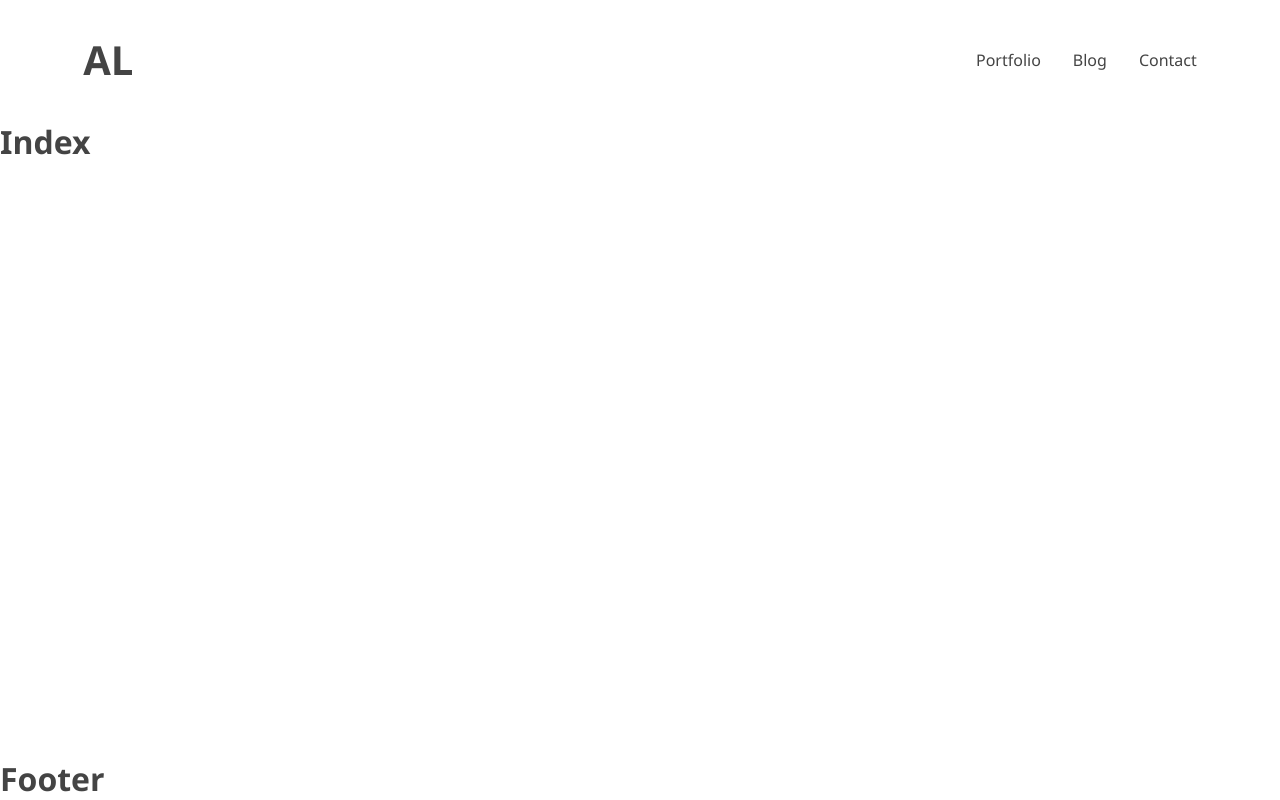
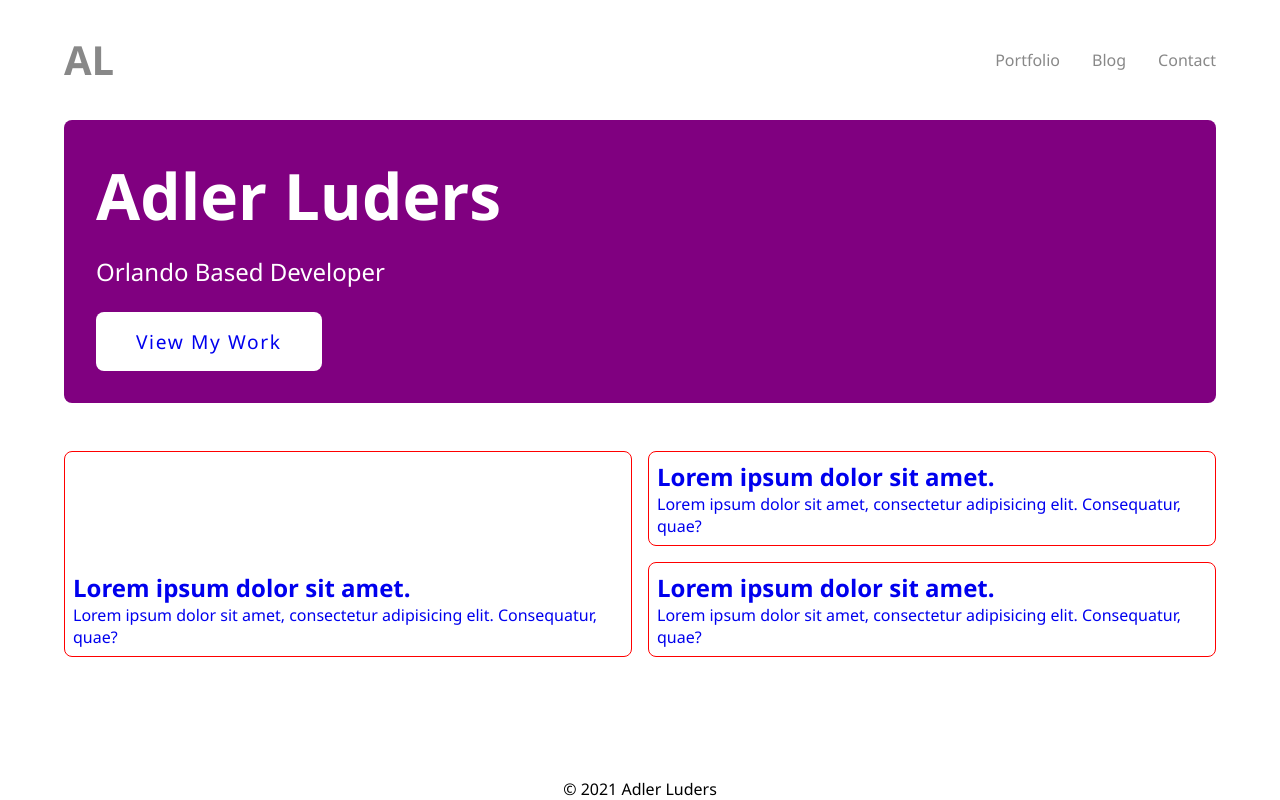
Before and after one commit to adluders/new-portfolio, a Gatsby site in the folder web/: page / in a window 1280 px wide. Built offline with nearby package versions, Linux system fonts and the light colour scheme; Gatsby itself is replaced by a stand-in of ours.

Commit message:
added project list

```diff
--- a/web/src/components/Footer.js
+++ b/web/src/components/Footer.js
@@ -3,12 +3,13 @@
 
 const FooterWrap = styled.footer`
   margin-top: auto;
+  text-align: center;
 `;
 
 const Footer = () => {
   return (
     <FooterWrap>
-      <h1>Footer</h1>
+      <p>&copy; {`${new Date().getFullYear()}`} Adler Luders </p>
     </FooterWrap>
   );
 };
--- /dev/null
+++ b/web/src/components/Hero.js
@@ -0,0 +1,51 @@
+import React from "react";
+import styled from "styled-components";
+import InnerLink from "./InnerLink";
+
+const Wrapper = styled.section`
+  border-radius: 0.5rem;
+  background-color: purple;
+`;
+
+const HeroMessage = styled.div`
+  text-transform: capitalize;
+
+  color: #fff;
+  margin: 2rem;
+
+  a {
+    @media screen and (max-width: 768px) {
+      margin: 0 auto;
+    }
+  }
+
+  @media screen and (max-width: 768px) {
+    text-align: center;
+  }
+`;
+
+const Title = styled.h1`
+  font-size: 4rem;
+  @media screen and (max-width: 505px) {
+    font-size: 3rem;
+  }
+`;
+
+const SubTitle = styled.p`
+  font-size: 1.5rem;
+  margin: 1rem 0 1.5rem;
+`;
+
+const Hero = () => {
+  return (
+    <Wrapper>
+      <HeroMessage>
+        <Title>adler luders</Title>
+        <SubTitle>orlando based developer</SubTitle>
+        <InnerLink userRoute="portfolio" text="view my work" />
+      </HeroMessage>
+    </Wrapper>
+  );
+};
+
+export default Hero;
--- /dev/null
+++ b/web/src/components/InnerLink.js
@@ -0,0 +1,29 @@
+import React from "react";
+import { Link } from "gatsby";
+import styled from "styled-components";
+
+const Wrapper = styled(Link)`
+  border-radius: 0.5rem;
+  border: 1px solid;
+  background-color: #fff;
+  padding: 1rem 2.5rem;
+  font-size: 1.2rem;
+  letter-spacing: 0.1rem;
+  display: flex;
+  justify-content: center;
+  align-items: center;
+  max-width: max-content;
+  border: none;
+  &:hover {
+    background-color: #eee;
+  }
+  &:focus {
+    color: black;
+  }
+`;
+
+const InnerLink = ({ userRoute, text }) => {
+  return <Wrapper to={`/${userRoute}`}>{text}</Wrapper>;
+};
+
+export default InnerLink;
--- a/web/src/components/Layout.js
+++ b/web/src/components/Layout.js
@@ -9,7 +9,9 @@
 const Wrapper = styled.div`
   display: flex;
   flex-direction: column;
+  max-width: 90%;
   min-height: 100vh;
+  margin: 0 auto;
   @media screen and (max-width: 505px) {
     margin: 0 1rem;
   }
--- a/web/src/components/MobileNav.js
+++ b/web/src/components/MobileNav.js
@@ -5,7 +5,7 @@
 
 const Wrapper = styled.nav`
   position: relative;
-  margin-top: 1.5rem;
+  margin: 1.5rem 0;
 `;
 
 const NavHeader = styled.div`
--- a/web/src/components/Navbar.js
+++ b/web/src/components/Navbar.js
@@ -6,7 +6,7 @@
   display: flex;
   align-items: center;
   justify-content: space-between;
-  width: 87%;
+  width: 100%;
   margin: 2rem auto;
 `;
 
@@ -19,6 +19,7 @@
 
 const NavLink = styled(Link)`
   border-bottom: 1px solid transparent;
+  color: #888;
   &:hover {
     color: #000;
   }
--- /dev/null
+++ b/web/src/components/ProjectItem.js
@@ -0,0 +1,33 @@
+import { Link } from "gatsby";
+import React from "react";
+import styled from "styled-components";
+
+const Wrapper = styled(Link)`
+  border-radius: 0.5rem;
+  border: solid red 1px;
+  display: flex;
+  align-items: flex-start;
+  justify-content: flex-end;
+  flex-direction: column;
+  padding: 0.5rem;
+
+  grid-row: ${({ featured }) => featured && "1 / 3"};
+`;
+
+const Title = styled.h2``;
+
+const SubTitle = styled.p``;
+
+const ProjectItem = ({ featured }) => {
+  return (
+    <Wrapper featured={featured} to={"/"}>
+      <Title>Lorem ipsum dolor sit amet.</Title>
+      <SubTitle>
+        Lorem ipsum dolor sit amet, consectetur adipisicing elit. Consequatur,
+        quae?
+      </SubTitle>
+    </Wrapper>
+  );
+};
+
+export default ProjectItem;
--- /dev/null
+++ b/web/src/components/ProjectList.js
@@ -0,0 +1,27 @@
+import React from "react";
+import styled from "styled-components";
+import ProjectItem from "./ProjectItem";
+
+const Wrapper = styled.section`
+  display: grid;
+  grid-template-columns: repeat(2, 1fr);
+  grid-template-rows: repeat(2, 1fr);
+  gap: 1rem;
+  margin: 3rem 0;
+  @media screen and (max-width: 768px) {
+    display: flex;
+    flex-direction: column;
+  }
+`;
+
+const ProjectList = () => {
+  return (
+    <Wrapper>
+      <ProjectItem featured />
+      <ProjectItem />
+      <ProjectItem />
+    </Wrapper>
+  );
+};
+
+export default ProjectList;
--- a/web/src/global.css
+++ b/web/src/global.css
@@ -2,7 +2,6 @@
   margin: 0;
   box-sizing: border-box;
   padding: 0;
-  color: #444;
 }
 
 body {
--- a/web/src/hooks/useResizer.js
+++ b/web/src/hooks/useResizer.js
@@ -1,7 +1,7 @@
 import { useState, useEffect } from "react";
 
 const useResizer = () => {
-  const [windowWidth, setWindowWith] = useState(window.innerWidth);
+  const [windowWidth, setWindowWith] = useState();
 
   const updateWidth = () => setWindowWith(window.innerWidth);
 
--- a/web/src/pages/index.js
+++ b/web/src/pages/index.js
@@ -1,10 +1,13 @@
 import React from "react";
+import Hero from "../components/Hero";
 import Layout from "../components/Layout";
+import ProjectList from "../components/ProjectList";
 
 const IndexPage = () => {
   return (
     <Layout>
-      <h1>Index</h1>
+      <Hero />
+      <ProjectList />
     </Layout>
   );
 };
```
